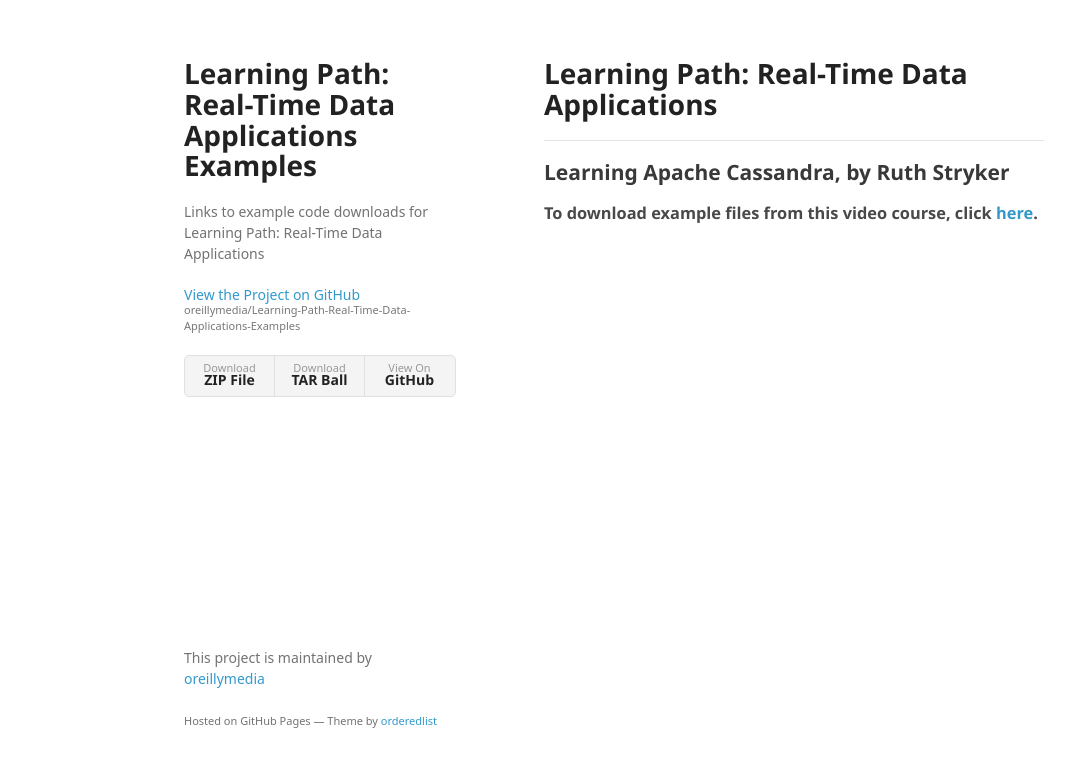
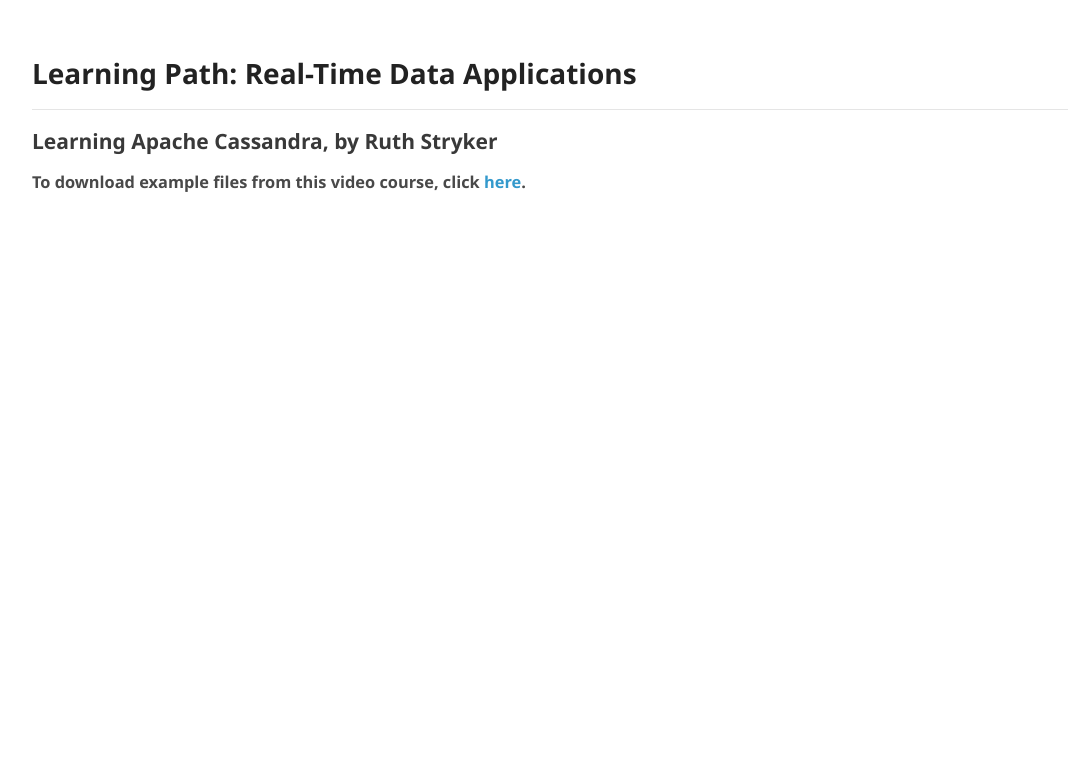
Before and after one commit to oreillymedia/Learning-Path-Real-Time-Data-Applications-Examples, a plain HTML site: page index.html in a window 1280 px wide. Shown: the whole page, without its empty margins (26-1094 px from the left). Drawn offline with Linux system fonts and the light colour scheme; a web font is replaced by a local one.

Commit message:
Update index.html

```diff
--- a/index.html
+++ b/index.html
@@ -13,21 +13,6 @@
     <![endif]-->
   </head>
   <body>
-    <div class="wrapper">
-      <header>
-        <h1>Learning Path: Real-Time Data Applications Examples</h1>
-        <p>Links to example code downloads for Learning Path: Real-Time Data Applications</p>
-
-        <p class="view"><a href="https://github.com/oreillymedia/Learning-Path-Real-Time-Data-Applications-Examples">View the Project on GitHub <small>oreillymedia/Learning-Path-Real-Time-Data-Applications-Examples</small></a></p>
-
-
-        <ul>
-          <li><a href="https://github.com/oreillymedia/Learning-Path-Real-Time-Data-Applications-Examples/zipball/master">Download <strong>ZIP File</strong></a></li>
-          <li><a href="https://github.com/oreillymedia/Learning-Path-Real-Time-Data-Applications-Examples/tarball/master">Download <strong>TAR Ball</strong></a></li>
-          <li><a href="https://github.com/oreillymedia/Learning-Path-Real-Time-Data-Applications-Examples">View On <strong>GitHub</strong></a></li>
-        </ul>
-      </header>
-      <section>
         <h1>
 <a id="learning-path-real-time-data-applications" class="anchor" href="#learning-path-real-time-data-applications" aria-hidden="true"><span aria-hidden="true" class="octicon octicon-link"></span></a>Learning Path: Real-Time Data Applications</h1>
 
@@ -38,12 +23,6 @@
 
 <h3>
 <a id="to-download-example-files-from-this-video-course-click-here" class="anchor" href="#to-download-example-files-from-this-video-course-click-here" aria-hidden="true"><span aria-hidden="true" class="octicon octicon-link"></span></a>To download example files from this video course, click <a href="http://examples.oreilly.com/0636920036210/">here</a>.</h3>
-      </section>
-      <footer>
-        <p>This project is maintained by <a href="https://github.com/oreillymedia">oreillymedia</a></p>
-        <p><small>Hosted on GitHub Pages &mdash; Theme by <a href="https://github.com/orderedlist">orderedlist</a></small></p>
-      </footer>
-    </div>
     <script src="javascripts/scale.fix.js"></script>
 
   </body>
```
